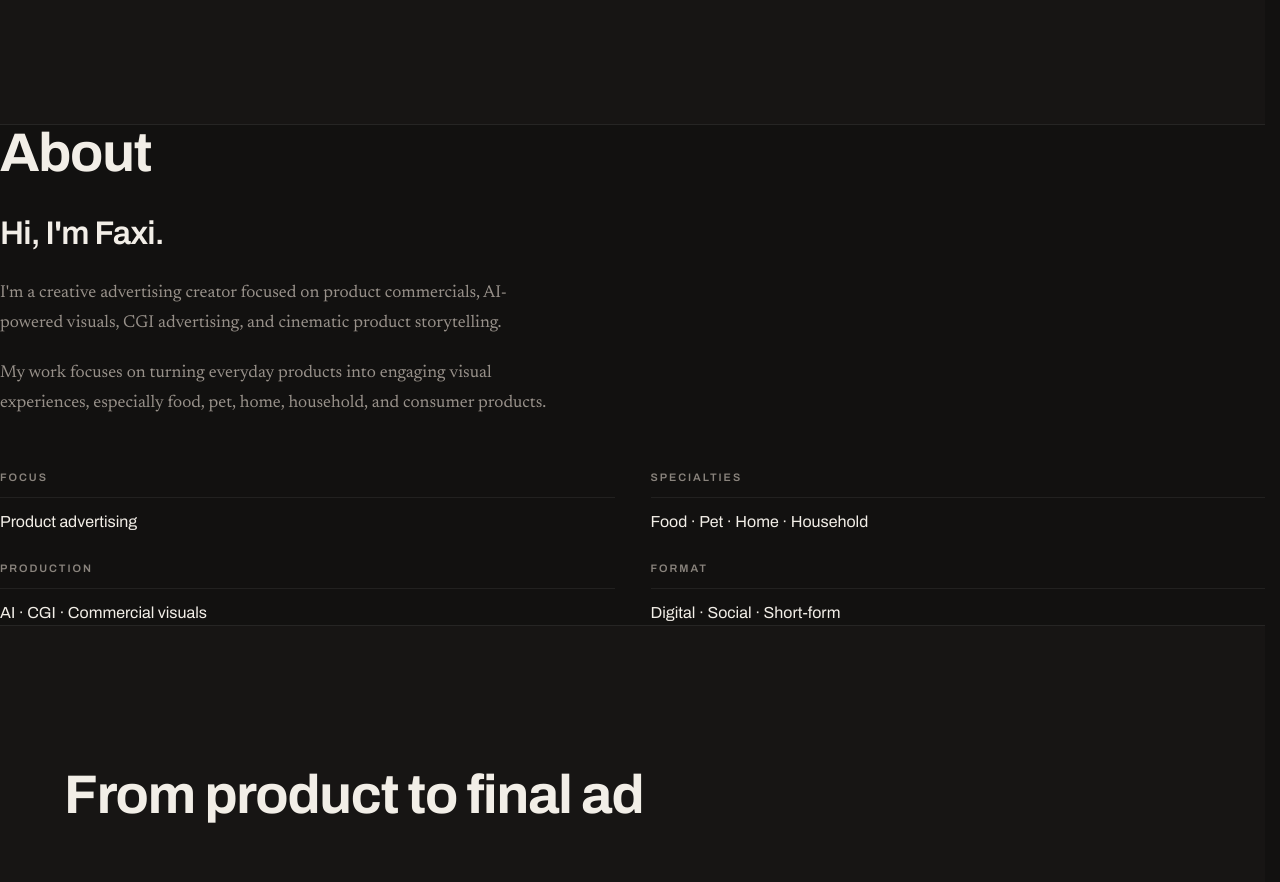
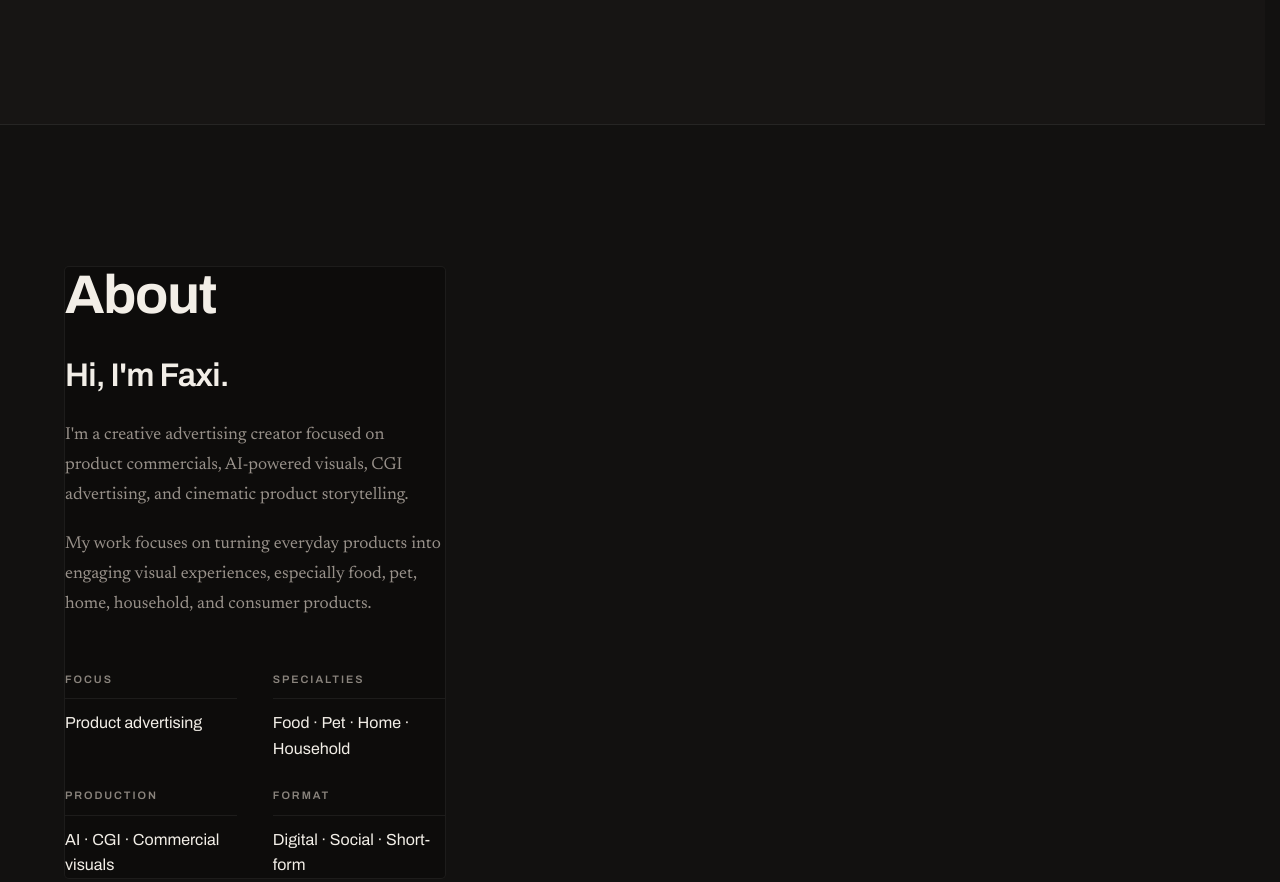
Before and after one commit to faxitech59-lab/portfolio, a website: page public/index.html in a window 1280 px wide. Shown: the part 6360-7242 px from the top of the page. Drawn offline with Linux system fonts and the light colour scheme; files whose address does not match are found by name.

Commit message:
Update index.html

```diff
--- a/public/index.html
+++ b/public/index.html
@@ -253,9 +253,11 @@
 </section>
 
 <!-- ───────────────────────────── ABOUT ──────────────────────────── -->
+<section class="about" id="about">
+  <div class="wrap about__inner">
+    <figure class="about__figure reveal">
 
-
-   <div class="about__body">
+    <div class="about__body">
       <h2 class="sechead__title reveal">About</h2>
       <p class="about__lead reveal">Hi, I'm Faxi.</p>
       <p class="about__text reveal">
```
